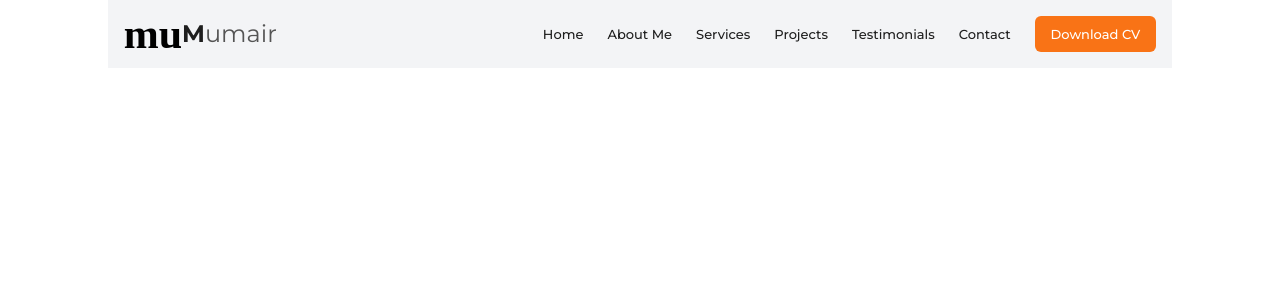
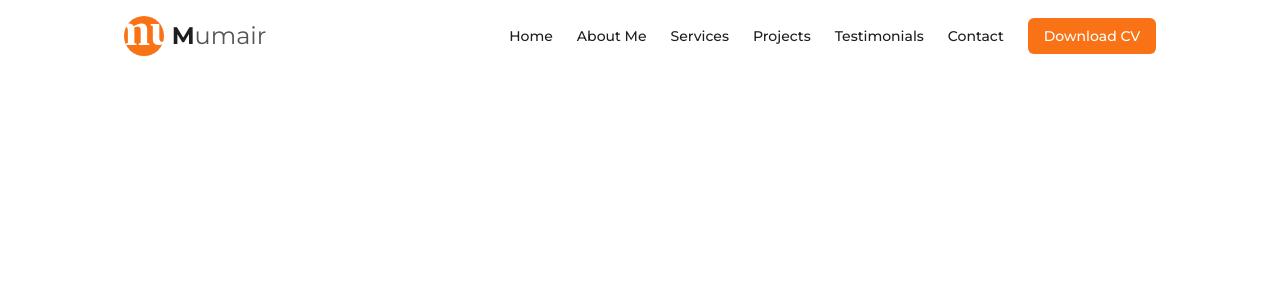
Before and after one commit to nasemul1/personal_portfolio_landing, a React (Vite) app: page / in a window 1280 px wide. Shown: the top 300 px of the page. Built offline with nearby package versions, Linux system fonts and the light colour scheme; a web font is replaced by a local one.

Commit message:
completed navbar

```diff
--- a/src/components/Navbar.jsx
+++ b/src/components/Navbar.jsx
@@ -3,14 +3,14 @@ import React from 'react'
 function Navbar() {
   return (
     <>
-        <nav className="col-start-2 col-span-10 flex justify-between items-center p-4 bg-gray-100 text-sm">
-            <div className="flex items-center">
-                <div className=''>
-                    <p className='font-qwitcher font-bold text-[42px]'>mu</p>
+        <nav className="col-start-2 col-span-10 flex justify-between items-center p-4 bg-white text-sm">
+            <div className="flex items-center gap-x-2">
+                <div className='bg-orange-500 w-[40px] h-[40px] rounded-full flex justify-center items-start'>
+                    <p className='font-qwitcher font-bold text-[46px] text-white p-1'>mu</p>
                 </div>
                 <span className="text-2xl text-[#545454]"><span className='text-[#1E1E1E] font-bold'>M</span>umair</span>
             </div>
-            <ul className="flex items-center space-x-6 font-medium text-[#1E1E1E] text-[13px]">
+            <ul className="flex items-center space-x-6 font-medium text-[#1E1E1E]">
                 <li><a href="#home" className="hover:text-orange-500">Home</a></li>
                 <li><a href="#about" className="hover:text-orange-500">About Me</a></li>
                 <li><a href="#services" className="hover:text-orange-500">Services</a></li>
```
